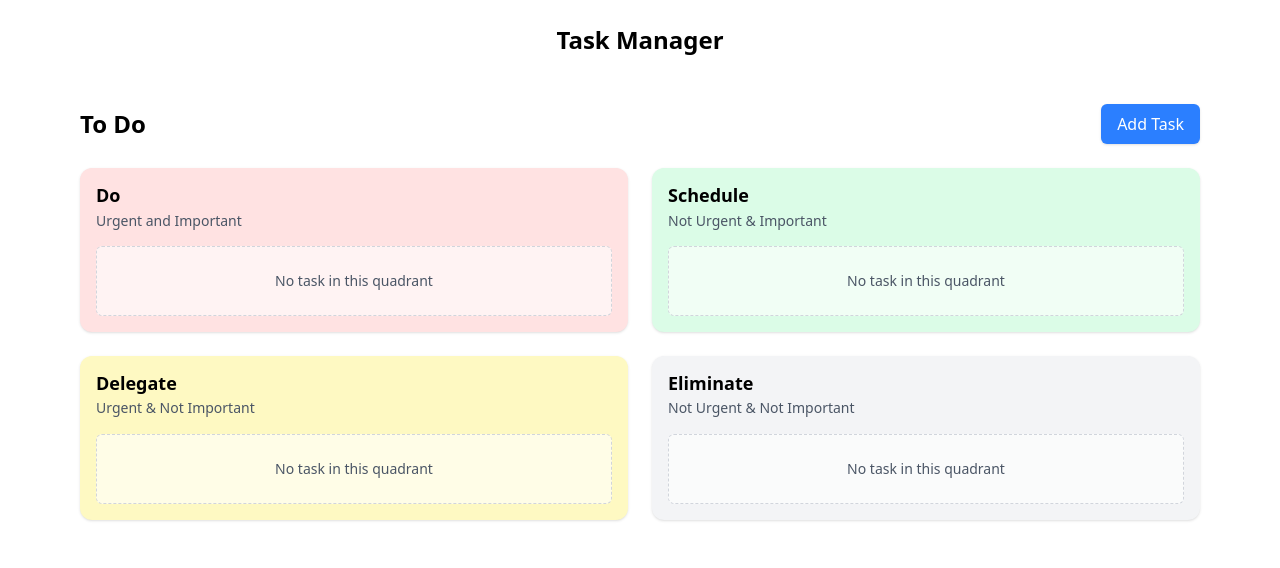
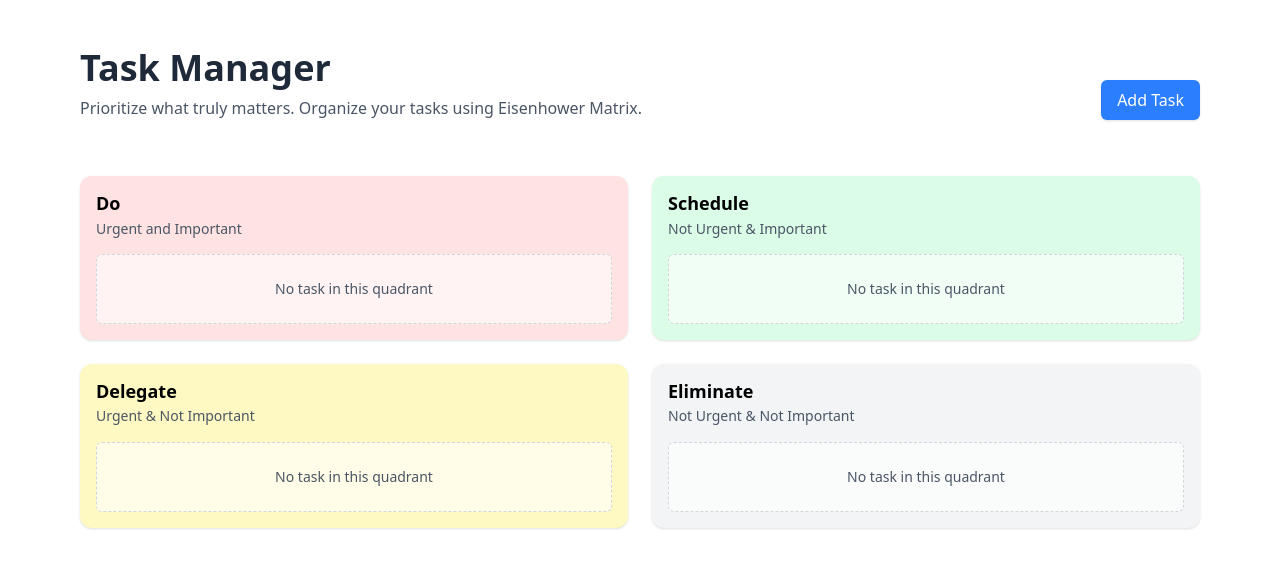
Before and after one commit to aamberdo04/task, a React (Vite) app: page / in a window 1280 px wide. Shown: the top 568 px of the page. Built offline with nearby package versions, Linux system fonts and the light colour scheme.

Commit message:
clean css

```diff
--- a/src/App.jsx
+++ b/src/App.jsx
@@ -8,7 +8,7 @@ import TaskList from "./components/TaskList";
 function App() {
     return (
         <TaskProvider>
-            <h1 className="text-2xl font-bold text-center my-6">Task Manager</h1>
+            <h1 className="text-2xl font-bold text-center my-6"></h1>
             <AddProject />
             <TaskList /> {/* Display categorized tasks */}
         </TaskProvider>
--- a/src/components/TaskCard.jsx
+++ b/src/components/TaskCard.jsx
@@ -8,7 +8,6 @@ function TaskCard({ task, onViewDetails, onCompleteTask }) {
   return (
     <div className="w-full max-w-md bg-white rounded-lg shadow-md p-5 hover:shadow-lg transition">
       <div className="flex items-start justify-between">
-        {/* Task content */}
         <div
           onClick={() => onViewDetails(task)}
           className={`flex-1 cursor-pointer ${
--- a/src/components/TaskList.jsx
+++ b/src/components/TaskList.jsx
@@ -62,7 +62,7 @@ function TaskList() {
     setTasks(updatedTasks);
     localStorage.setItem("tasks", JSON.stringify(updatedTasks));
     setIsEditModalOpen(false);
-    showNotification("✅ Task updated!");
+    showNotification(" Task updated!");
   };
 
   const handleViewDetails = (task) => {
@@ -89,8 +89,12 @@ function TaskList() {
           onClose={() => setNotification({ message: "", type: "" })}
         />
       )}
+
       <div className="flex justify-between items-center mb-6">
-        <h2 className="text-2xl font-bold">To Do</h2>
+        <div className="mb-8">
+          <h2 className="text-4xl font-bold text-gray-800 mb-2">Task Manager</h2>
+          <p className="text-gray-600 text-md">Prioritize what truly matters. Organize your tasks using Eisenhower Matrix.</p>
+        </div>
         <button
           className="bg-blue-500 text-white py-2 px-4 rounded-md shadow hover:bg-blue-600"
           onClick={() => setIsVisible(true)} // Open AddProject modal
```
